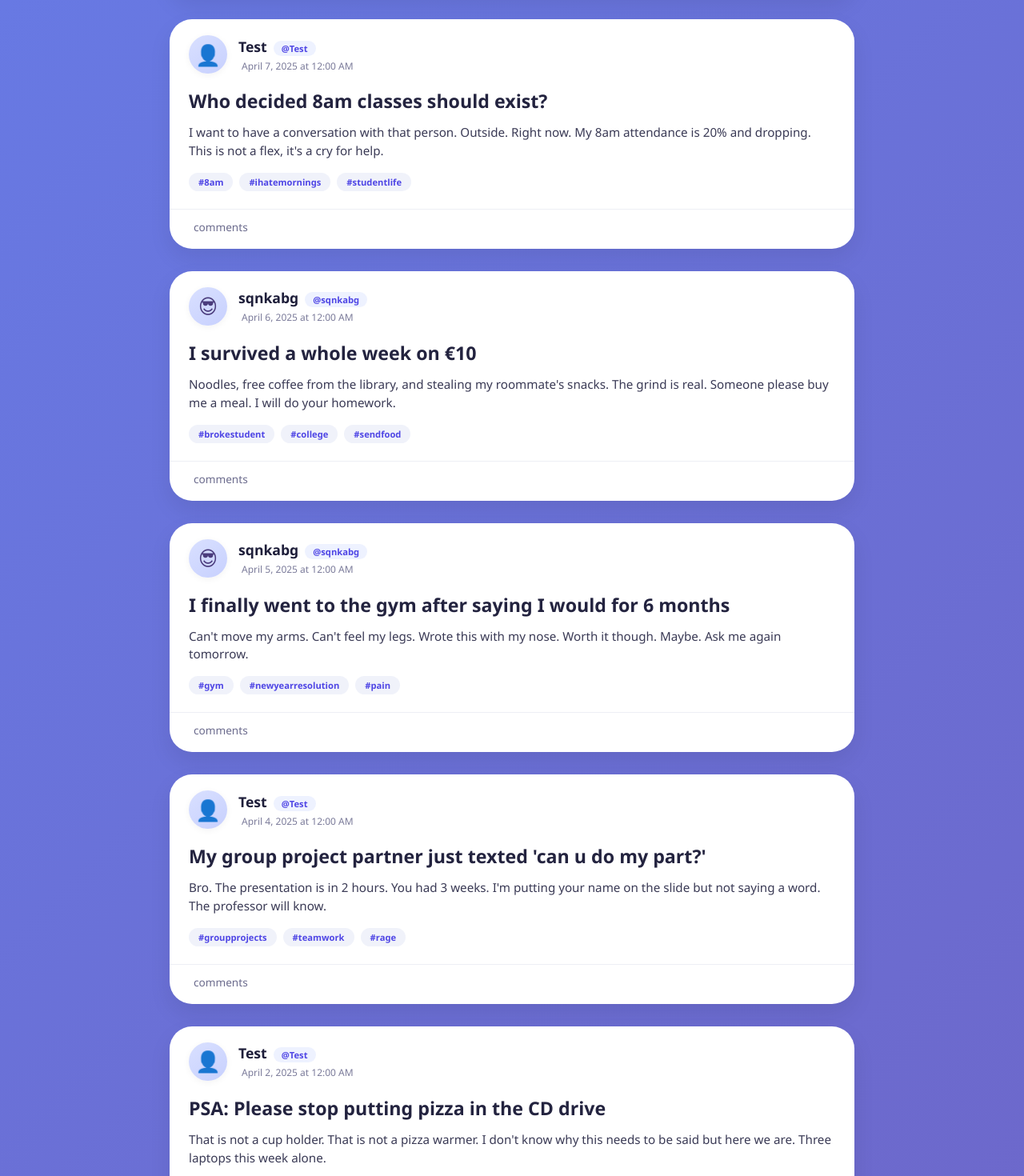
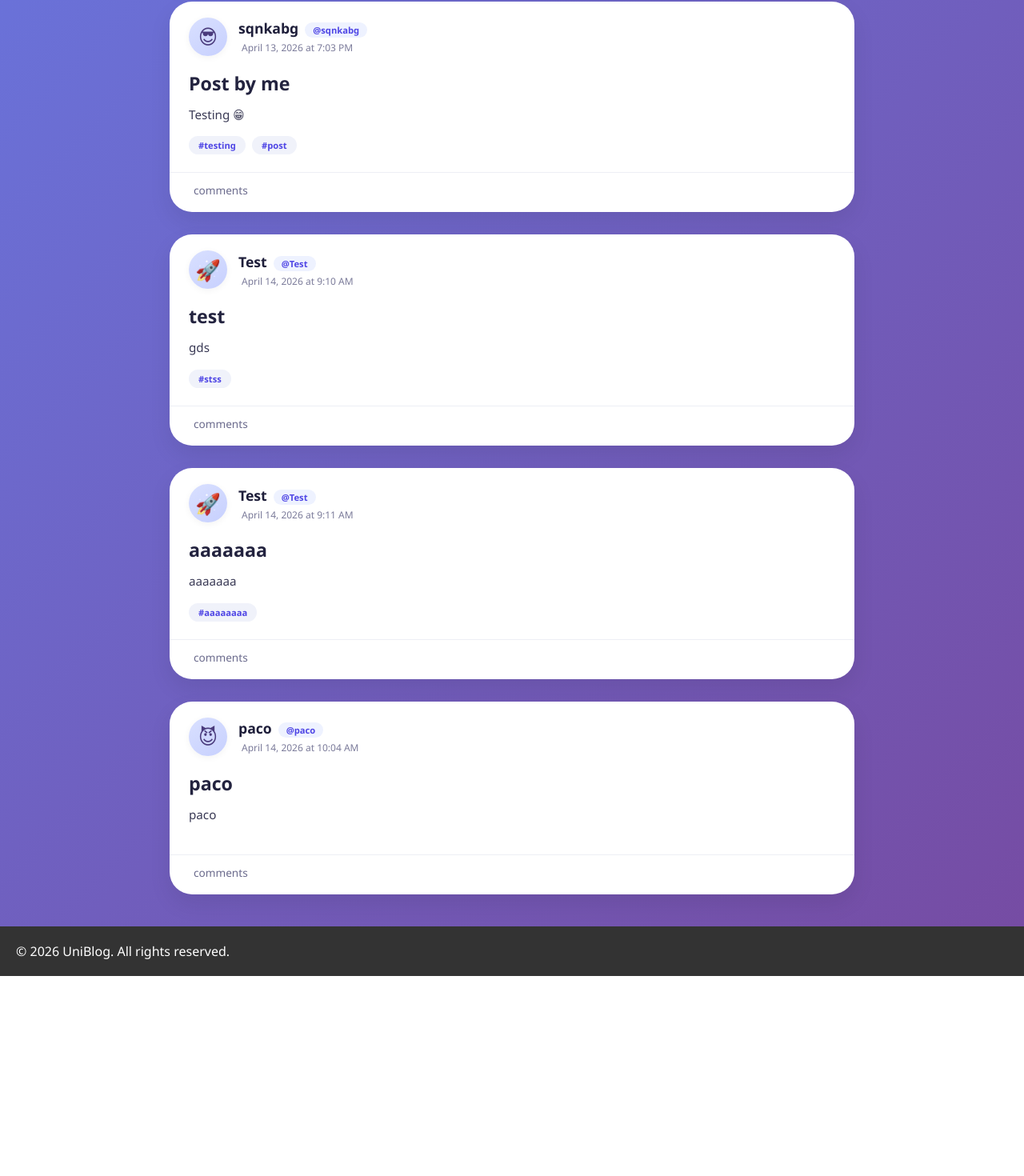
Before and after one commit to SqnkaBG/uniblog, a React (Create React App) app: page / in a window 1280 px wide. Shown: the part 813-2283 px from the top of the page at 80% size. After the commit the page ends 2033 px from the top, so only its background shows below. Built offline with nearby package versions, Linux system fonts and the light colour scheme; data requests are answered from the project's data file; the HTML template or start-up script is replaced by a standard one.

Commit message:
connected posts to users in db
now we can keep track what posts each user has

```diff
--- a/src/db/db.json
+++ b/src/db/db.json
@@ -5,9 +5,12 @@
       "email": "ala@ala.com",
       "password": "(TeJ@qDh8<5q{8|&a",
       "username": "Test",
-      "avatar": "👤",
-      "bio": "",
-      "posts": []
+      "avatar": "🚀",
+      "bio": "aaaaa",
+      "posts": [
+        "BP2Hz5k2",
+        "bZY5M4ap"
+      ]
     },
     {
       "email": "258knr@unibit.bg",
@@ -22,190 +25,23 @@
       "email": "254knr@unibit.bg",
       "password": "P@rola123456",
       "username": "paco",
-      "avatar": "👤",
-      "bio": "",
-      "posts": [],
+      "avatar": "😈",
+      "bio": "paco",
+      "posts": [
+        "7tj5gi8J"
+      ],
       "id": "BjP-DcP"
     }
   ],
   "posts": [
     {
-      "id": "p1",
-      "userID": "Dbuyx-Na5gg",
-      "date": "2025-04-09T00:00:00.000Z",
-      "title": "I submitted my assignment 2 minutes before deadline",
-      "body": "Heart rate was 180. Hands shaking. WiFi almost died. But we made it. Professors hate this one simple trick.",
-      "tags": ["#relatable", "#procrastination", "#win"],
-      "comments": []
-    },
-    {
-      "id": "p2",
-      "userID": "Dbuyx-Na5gg",
-      "date": "2025-04-08T00:00:00.000Z",
-      "title": "I asked ChatGPT to write my essay and got caught",
-      "body": "Turns out 'as an AI language model' is not something I would write. 0/10 recommend. Now I have a meeting with the dean.",
-      "tags": ["#fail", "#chatgpt", "#lessonlearned"],
-      "comments": []
-    },
-    {
-      "id": "p3",
-      "userID": "Dbuyx-Na5gg",
-      "date": "2025-04-07T00:00:00.000Z",
-      "title": "Who decided 8am classes should exist?",
-      "body": "I want to have a conversation with that person. Outside. Right now. My 8am attendance is 20% and dropping. This is not a flex, it's a cry for help.",
-      "tags": ["#8am", "#ihatemornings", "#studentlife"],
-      "comments": []
-    },
-    {
-      "id": "p4",
-      "userID": "p3EZEJA",
-      "date": "2025-04-06T00:00:00.000Z",
-      "title": "I survived a whole week on €10",
-      "body": "Noodles, free coffee from the library, and stealing my roommate's snacks. The grind is real. Someone please buy me a meal. I will do your homework.",
-      "tags": ["#brokestudent", "#college", "#sendfood"],
-      "comments": []
-    },
-    {
-      "id": "p5",
-      "userID": "p3EZEJA",
-      "date": "2025-04-05T00:00:00.000Z",
-      "title": "I finally went to the gym after saying I would for 6 months",
-      "body": "Can't move my arms. Can't feel my legs. Wrote this with my nose. Worth it though. Maybe. Ask me again tomorrow.",
-      "tags": ["#gym", "#newyearresolution", "#pain"],
-      "comments": []
-    },
-    {
-      "id": "p6",
-      "userID": "Dbuyx-Na5gg",
-      "date": "2025-04-04T00:00:00.000Z",
-      "title": "My group project partner just texted 'can u do my part?'",
-      "body": "Bro. The presentation is in 2 hours. You had 3 weeks. I'm putting your name on the slide but not saying a word. The professor will know.",
-      "tags": ["#groupprojects", "#teamwork", "#rage"],
-      "comments": []
-    },
-    {
-      "id": "p7",
-      "userID": "Dbuyx-Na5gg",
-      "date": "2025-04-02T00:00:00.000Z",
-      "title": "PSA: Please stop putting pizza in the CD drive",
-      "body": "That is not a cup holder. That is not a pizza warmer. I don't know why this needs to be said but here we are. Three laptops this week alone.",
-      "tags": ["#itsupport", "#common sense", "#help"],
-      "comments": []
-    },
-    {
-      "id": "p8",
-      "userID": "Dbuyx-Na5gg",
-      "date": "2025-04-10T00:00:00.000Z",
-      "title": "Someone just microwaved fish in the library",
-      "body": "There are no words. We need to talk about basic human decency. The entire third floor smells like a seafood market. I'm writing this from the bathroom hiding.",
-      "tags": ["#library", "#war crimes", "#why"],
-      "comments": []
-    },
-    {
-      "id": "p9",
-      "userID": "Dbuyx-Na5gg",
-      "date": "2025-04-10T00:00:00.000Z",
-      "title": "Been circling the parking lot for 45 minutes",
-      "body": "I've seen three fights, two breakups, and a guy crying. There are no spots. I'm considering just driving into the sun. Tuition pays for what exactly?",
-      "tags": ["#parking", "#campusproblems", "#sendhelp"],
-      "comments": []
-    },
-    {
-      "id": "p10",
-      "userID": "Dbuyx-Na5gg",
-      "date": "2025-04-09T00:00:00.000Z",
-      "title": "What IS this on my plate?",
-      "body": "It's brown. It's wet. It's moving slightly. I asked the lunch lady what it was. She just smiled. I'm scared. Someone adopt me off campus.",
-      "tags": ["#dininghall", "#food?", "#call my mom"],
-      "comments": []
-    },
-    {
-      "id": "p11",
-      "userID": "Dbuyx-Na5gg",
-      "date": "2025-04-08T00:00:00.000Z",
-      "title": "My group members haven't responded in 2 weeks",
-      "body": "Presentation is tomorrow. I've done 100% of the work. Their names are on the slides but I'm about to photoshop them out. Watch me.",
-      "tags": ["#groupprojects", "#betrayal", "#snapped"],
-      "comments": []
-    },
-    {
-      "id": "p12",
-      "userID": "Dbuyx-Na5gg",
-      "date": "2025-04-07T00:00:00.000Z",
-      "title": "The campus coffee machine is broken again",
-      "body": "This is not a drill. People are panicking. Someone just offered me $20 for my cold leftover coffee. I said no. Pray for us.",
-      "tags": ["#coffee", "#emergency", "#endtimes"],
-      "comments": []
-    },
-    {
-      "id": "p13",
-      "userID": "Dbuyx-Na5gg",
-      "date": "2025-04-06T00:00:00.000Z",
-      "title": "My roommate's alarm has been ringing for 2 hours",
-      "body": "He's not here. He left for class. In the end I broke his phone in half and peace has finally been granted to me. Don't know what he's gonna do about the phone though.",
-      "tags": ["#roommate", "#noise", "#help"],
-      "comments": []
-    },
-    {
-      "id": "p14",
-      "userID": "Dbuyx-Na5gg",
-      "date": "2025-04-05T00:00:00.000Z",
-      "title": "Someone took my clothes out mid cycle",
-      "body": "They were wet. Just threw them on the floor like an animal. I'm sitting here watching my underwear on the dirty floor. Who raised you?",
-      "tags": ["#laundry", "#war", "#unspoken rules"],
-      "comments": []
-    },
-    {
-      "id": "p15",
-      "userID": "Dbuyx-Na5gg",
-      "date": "2025-04-03T00:00:00.000Z",
-      "title": "The campus printer hates me personally",
-      "body": "I've tried everything. Restarted it. Swore at it. Cried in front of it. It prints everyone else's stuff but mine. I think it's sentient and evil.",
-      "tags": ["#printer", "#technology", "#enemies"],
-      "comments": []
-    },
-    {
-      "id": "p16",
-      "userID": "Dbuyx-Na5gg",
-      "date": "2025-04-02T00:00:00.000Z",
-      "title": "Haven't slept in 48 hours AMA",
-      "body": "Ask me anything. I'm hallucinating. I think the chair just waved at me. My notes say 'potato' written 47 times. I don't know why.",
-      "tags": ["#finals", "#nosleep", "#send an ambulance"],
-      "comments": []
-    },
-    {
-      "id": "p17",
-      "userID": "Dbuyx-Na5gg",
-      "date": "2025-04-01T00:00:00.000Z",
-      "title": "Moodle just went down 1 hour before deadline",
-      "body": "This is not a drill. 300 people in the group chat are panicking. Someone is crying on Google Meet. The professors better accept email submissions or there will be riots.",
-      "tags": ["#moodle", "#deadline", "#chaos"],
-      "comments": []
-    },
-    {
-      "id": "p18",
-      "userID": "Dbuyx-Na5gg",
-      "date": "2025-03-31T00:00:00.000Z",
-      "title": "My train is delayed by 90 minutes",
-      "body": "The professor said 'if you're late don't bother coming.' It's not my fault. I've been on this platform since 5am. I'm becoming one with the bench.",
-      "tags": ["#commuter", "#publictransit", "#fml"],
-      "comments": []
-    },
-    {
-      "id": "p19",
-      "userID": "Dbuyx-Na5gg",
-      "date": "2025-03-30T00:00:00.000Z",
-      "title": "Just changed my major for the 4th time",
-      "body": "Started in Engineering. Then Business. Then Psychology. Now Art History? I'm a junior. My advisor has given up on me. My parents don't know yet.",
-      "tags": ["#major", "#identitycrisis", "#lost"],
-      "comments": []
-    },
-    {
       "userID": "p3EZEJA",
       "date": "2026-04-13T14:08:16.172Z",
       "title": "Da",
       "body": "sdfgsgsdgsdfgsf",
-      "tags": ["#afdg asfadf #dsgsdgsdg"],
+      "tags": [
+        "#afdg asfadf #dsgsdgsdg"
+      ],
       "comments": [],
       "id": "4uIss6i"
     },
@@ -214,7 +50,9 @@
       "date": "2026-04-13T18:05:49.731Z",
       "title": "Test",
       "body": "Hope it works :D",
-      "tags": ["#firstHashTag"],
+      "tags": [
+        "#firstHashTag"
+      ],
       "comments": [],
       "id": "FSJUGMo"
     },
@@ -223,9 +61,47 @@
       "date": "2026-04-13T19:03:49.022Z",
       "title": "Post by me",
       "body": "Testing 😁",
-      "tags": ["#testing", "#post"],
+      "tags": [
+        "#testing",
+        "#post"
+      ],
       "comments": [],
       "id": "wEgEH_h"
+    },
+    {
+      "postKey": "BP2Hz5k2",
+      "userID": "Dbuyx-Na5gg",
+      "date": "2026-04-14T09:10:25.666Z",
+      "title": "test",
+      "body": "gds",
+      "tags": [
+        "#stss"
+      ],
+      "comments": [],
+      "id": "D2-kYIC8qSg"
+    },
+    {
+      "postKey": "bZY5M4ap",
+      "userID": "Dbuyx-Na5gg",
+      "date": "2026-04-14T09:11:07.677Z",
+      "title": "aaaaaaa",
+      "body": "aaaaaaa",
+      "tags": [
+        "#aaaaaaaa"
+      ],
+      "comments": [],
+      "id": "HfbI714Q3k8"
+    },
+    {
+      "postKey": "7tj5gi8J",
+      "userID": "BjP-DcP",
+      "date": "2026-04-14T10:04:37.190Z",
+      "title": "paco",
+      "body": "paco",
+      "tags": [],
+      "comments": [],
+      "id": "gmFLCtW6jYs"
     }
-  ]
+  ],
+  "$schema": "./node_modules/json-server/schema.json"
 }
--- a/src/pages/addPost.js
+++ b/src/pages/addPost.js
@@ -5,7 +5,7 @@ import { LoginContext } from "../App";
 
 const AddPost = () => {
   const [title, setTitle] = useState("");
-  const [tag, setTag] = useState("");
+  const [tag] = useState("");
   const [content, setContent] = useState("");
   const [hashtags, sethashtags] = useState([]);
 
@@ -15,6 +15,16 @@ const AddPost = () => {
 
   const navigate = useNavigate();
   const { userId } = useContext(LoginContext);
+
+  const generatePostId = () => {
+    const chars =
+      "ABCDEFGHIJKLMNOPQRSTUVWXYZabcdefghijklmnopqrstuvwxyz0123456789-_";
+    let id = "";
+    for (let i = 0; i < 8; i++) {
+      id += chars.charAt(Math.floor(Math.random() * chars.length));
+    }
+    return id;
+  };
 
   useEffect(() => {
     if (titleRef.current) {
@@ -61,12 +71,15 @@ const AddPost = () => {
         .map((el) => (el = `#${el}`));
 
       sethashtags(inputData);
-      console.log(hashtags);
+
       e.currentTarget.innerText = inputData.join(" ") + " ";
+
       const range = document.createRange();
       const sel = window.getSelection();
+
       range.selectNodeContents(e.currentTarget);
       range.collapse(false);
+
       sel.removeAllRanges();
       sel.addRange(range);
     }
@@ -90,6 +103,7 @@ const AddPost = () => {
     }
 
     const postData = {
+      postKey: generatePostId(),
       userID: userId || "anonymous",
       date: new Date().toISOString(),
       title: title,
@@ -108,13 +122,29 @@ const AddPost = () => {
       });
 
       if (response.ok) {
-        alert("Post created successfully!");
         navigate("/home");
       } else {
-        alert("Failed to create post");
+        alert("Something went wrong");
+      }
+
+      const responsePosts = await fetch(
+        `http://localhost:3002/users/${userId}`,
+      );
+      const userPosts = await responsePosts.json();
+
+      const updatedPosts = [...(userPosts.posts || []), postData.postKey];
+
+      const response2 = await fetch(`http://localhost:3002/users/${userId}`, {
+        method: "PATCH",
+        headers: {
+          "Content-Type": "application/json",
+        },
+        body: JSON.stringify({ posts: updatedPosts }),
+      });
+      if (!response2.ok) {
+        alert("Something went wrong");
       }
     } catch (error) {
-      console.error("Error:", error);
       alert("Something went wrong");
     }
   };
--- a/src/pages/my-profile.js
+++ b/src/pages/my-profile.js
@@ -43,7 +43,7 @@ function AccountPage() {
             username: "",
             avatar: "👤",
             bio: "",
-            posts: [],
+            posts: 0,
           },
         );
       } else {
@@ -58,6 +58,7 @@ function AccountPage() {
     if (userId) {
       fetchProfile();
     }
+    console.log(profile.posts);
   }, [userId]);
   const submitData = async (data) => {
     if (!data.username.trim() || !data.bio.trim() || !data.avatar.trim()) {
```
Also changed, not shown: src/pages/login.js (+12 -5 lines).
